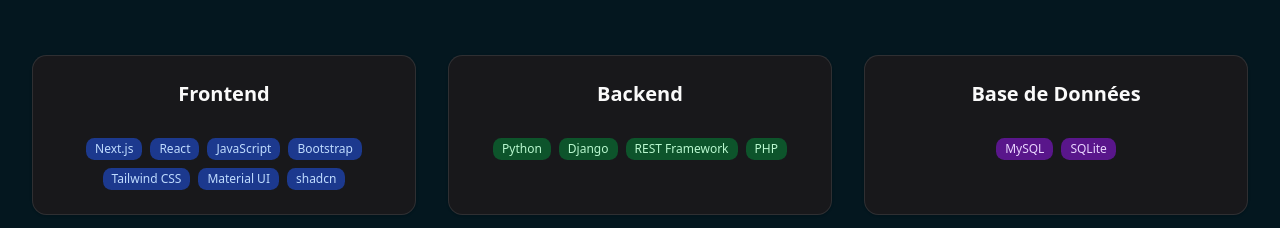
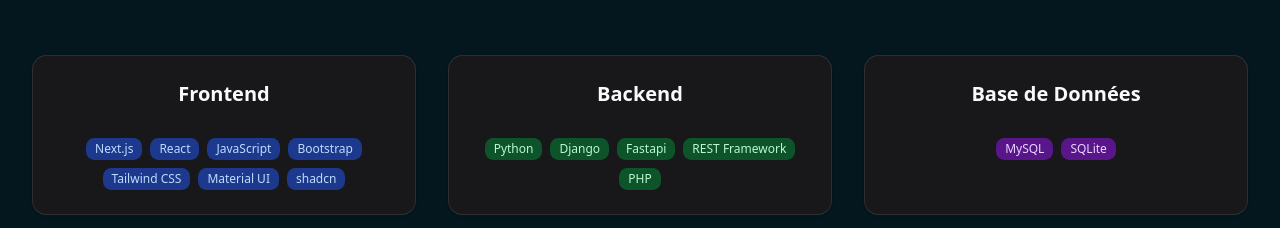
Before and after one commit to bry4ng4rrix/portfolio, a Next.js app: page / in a window 1280 px wide. Shown: the part 1960-2188 px from the top of the page. Built offline with nearby package versions, Linux system fonts and the light colour scheme.

Commit message:
tech stack

```diff
--- a/src/app/tech-stack.jsx
+++ b/src/app/tech-stack.jsx
@@ -10,7 +10,7 @@
     },
     {
       category: "Backend",
-      technologies: ["Python", "Django", "REST Framework", "PHP"],
+      technologies: ["Python", "Django", "Fastapi","REST Framework", "PHP"],
       color: "bg-green-100 text-green-800 dark:bg-green-900 dark:text-green-200",
     },
     {
```
